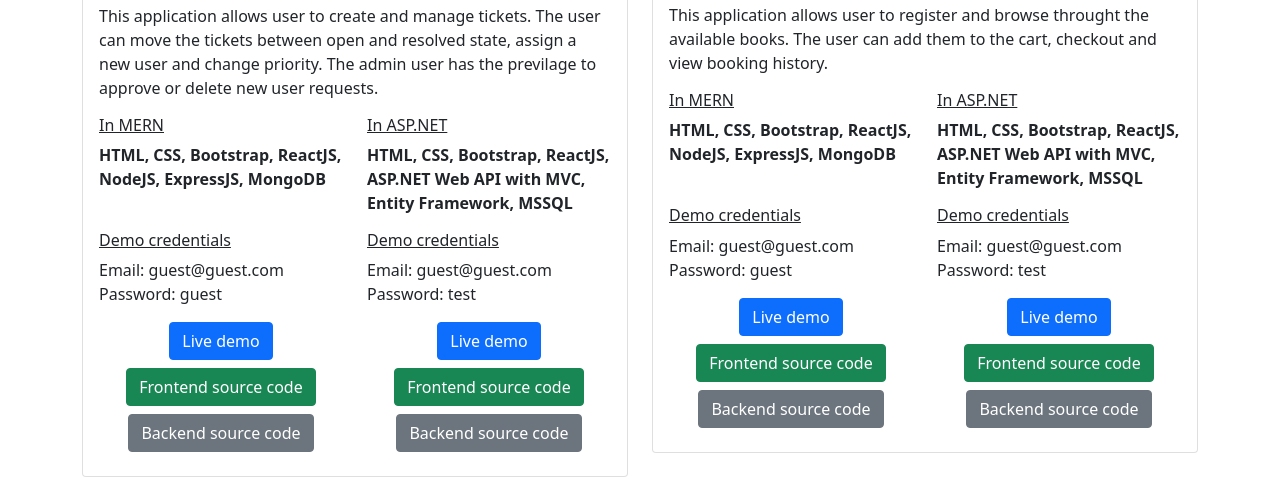
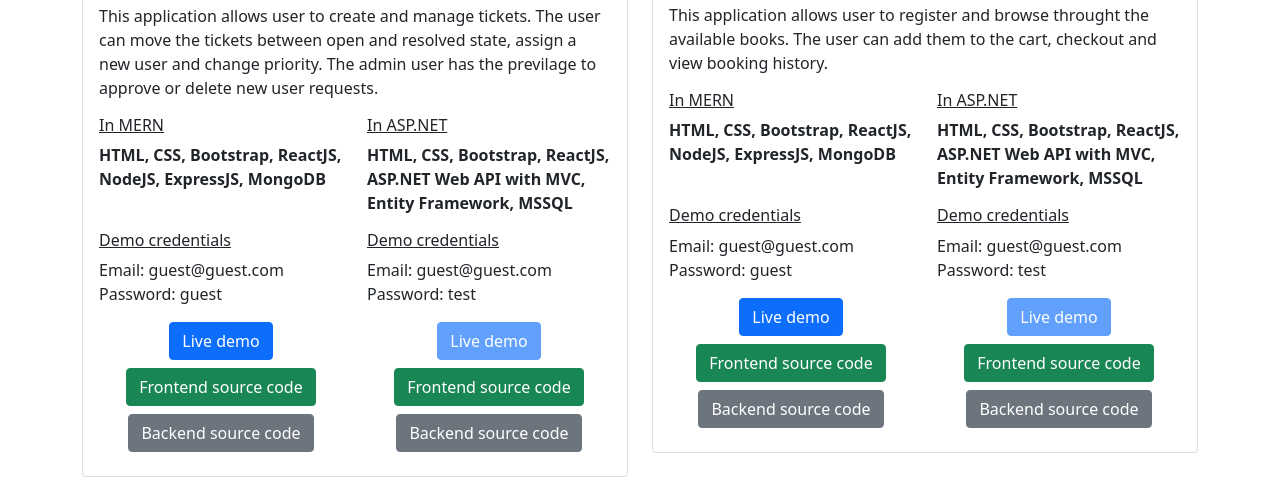
Before and after one commit to GouthamKannan/portfolio, a plain HTML site: page index.html in a window 1280 px wide. Shown: the part 2317-2797 px from the top of the page. Drawn offline with nearby package versions, Linux system fonts and the light colour scheme.

Commit message:
Update index.html

```diff
--- a/index.html
+++ b/index.html
@@ -147,7 +147,7 @@
                                 <p>Email: guest@guest.com<br>Password: test</p>
                               </div>
                               <div class="text-center mb-2">
-                                  <a target="_blank" href="https://ticket-management-system.netlify.app" class="btn btn-primary" disabled>Live demo</a><br/>
+                                  <a target="_blank" href="https://ticket-management-system.netlify.app" class="btn btn-primary disabled">Live demo</a><br/>
                               </div>
                               <div class="text-center mb-2">
                                 <a target="_blank" href="https://github.com/GouthamKannan/ticket_management_asp.net_frontend" class="btn btn-success">Frontend source code</a>
@@ -202,7 +202,7 @@
                                 <p>Email: guest@guest.com<br>Password: test</p>
                               </div>
                               <div class="text-center mb-2">
-                                <a target="_blank" href="https://books-store-test.netlify.app" class="btn btn-primary" disabled>Live demo</a><br/>
+                                <a target="_blank" href="https://books-store-test.netlify.app" class="btn btn-primary disabled">Live demo</a><br/>
                             </div>
                             <div class="text-center mb-2">
                               <a target="_blank" href="https://github.com/GouthamKannan/bookstore_asp.net_frontend" class="btn btn-success">Frontend source code</a>
```
